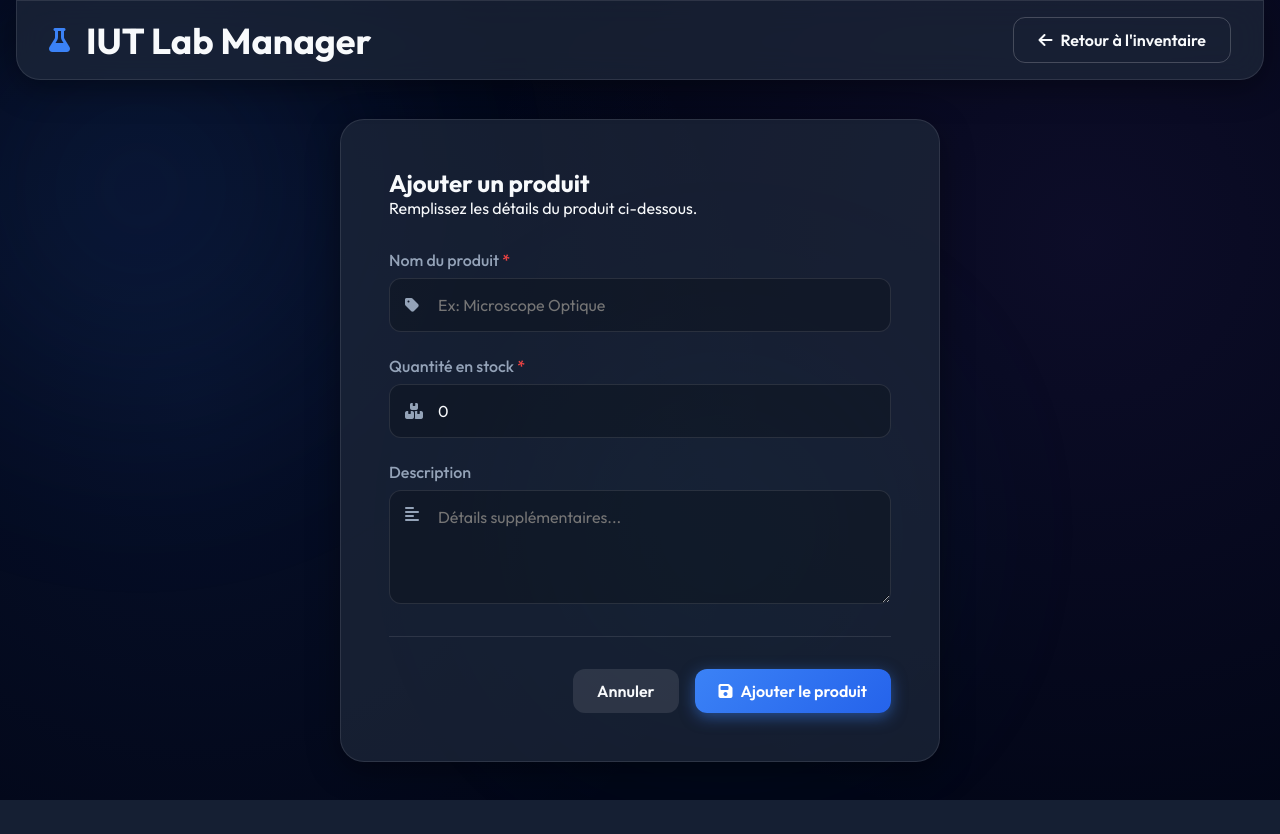
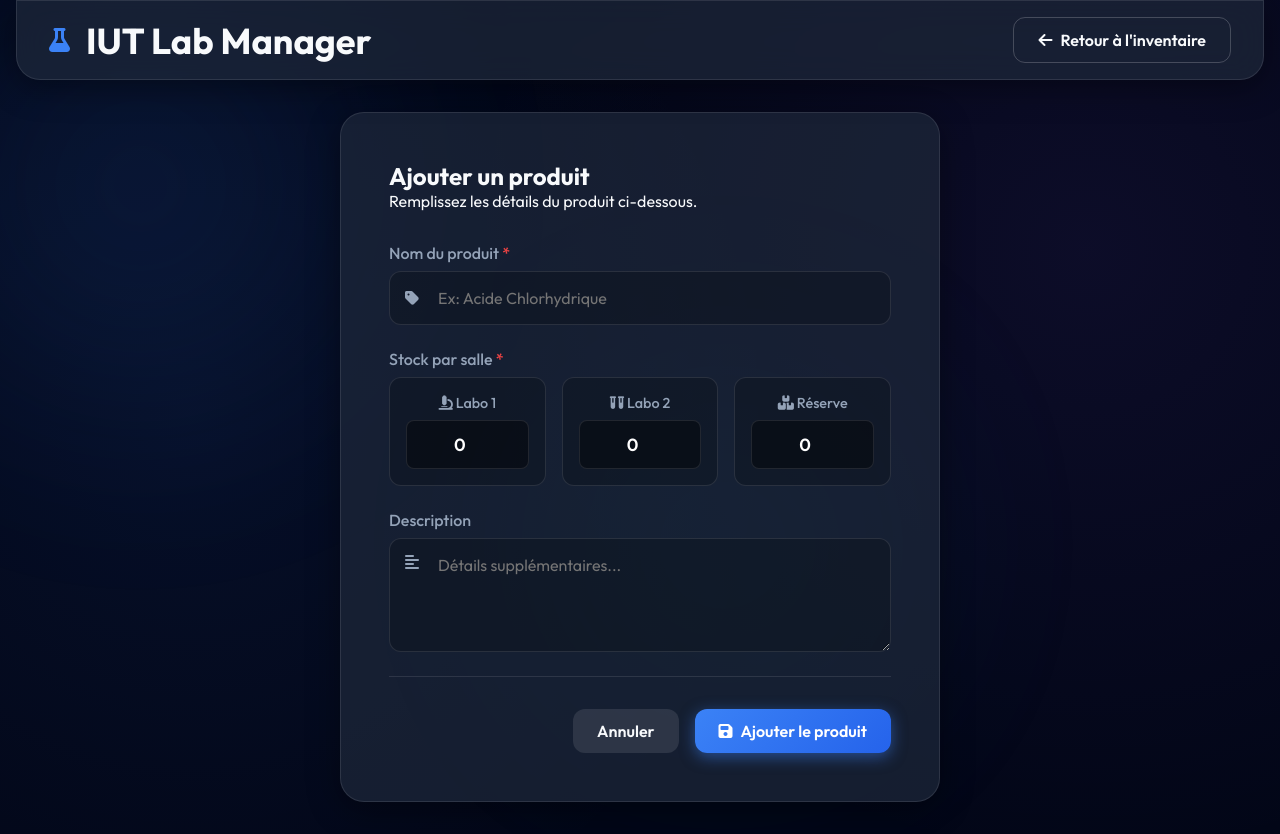
Before and after one commit to arthurhuyghe1/projet_sae23, a Flask app: page /add in a window 1280 px wide. Before the commit the page ends 800 px from the top, so only its background shows below. Run offline with Flask 3, Linux system fonts and the light colour scheme; the visitor is signed in with stand-in values (Sample User, id 1).

Commit message:
ajout système salle

```diff
--- a/app.py
+++ b/app.py
@@ -6,14 +6,13 @@ from flask import Flask, render_template, request, redirect, url_for, session, f
 app = Flask(__name__)
 app.secret_key = 'une_cle_secrete_tres_complexe'
 
-# Configuration de la base de données via variables d'environnement (définies dans docker-compose)
+# Configuration de la base de données via variables d'environnement
 DB_HOST = os.environ.get('DB_HOST', 'localhost')
 DB_USER = os.environ.get('DB_USER', 'user')
 DB_PASSWORD = os.environ.get('DB_PASSWORD', 'password')
 DB_NAME = os.environ.get('DB_NAME', 'iut_lab')
 
 def get_db_connection():
-    # Retry mechanism pour s'assurer que la db a démarré
     max_retries = 5
     for i in range(max_retries):
         try:
@@ -59,15 +58,39 @@ def inventory():
     if 'role' not in session:
         return redirect(url_for('login'))
 
+    current_room = request.args.get('room', 'all')
+    valid_rooms = ['all', 'lab1', 'lab2', 'reserve']
+    if current_room not in valid_rooms:
+        current_room = 'all'
+
     conn = get_db_connection()
     try:
         with conn.cursor() as cursor:
-            cursor.execute("SELECT * FROM products ORDER BY id DESC")
+            # Récupération de tous les produits en calculant le total
+            cursor.execute("""
+                SELECT id, name, description,
+                       qty_lab1, qty_lab2, qty_reserve,
+                       (qty_lab1 + qty_lab2 + qty_reserve) as total_qty
+                FROM products
+                ORDER BY id DESC
+            """)
             products = cursor.fetchall()
+
+            # Formater les données pour le template en fonction de la salle choisie
+            for p in products:
+                if current_room == 'lab1':
+                    p['display_qty'] = p['qty_lab1']
+                elif current_room == 'lab2':
+                    p['display_qty'] = p['qty_lab2']
+                elif current_room == 'reserve':
+                    p['display_qty'] = p['qty_reserve']
+                else:
+                    p['display_qty'] = p['total_qty']
+
     finally:
         conn.close()
 
-    return render_template('inventory.html', products=products, role=session['role'])
+    return render_template('inventory.html', products=products, role=session['role'], current_room=current_room)
 
 @app.route('/add', methods=['GET', 'POST'])
 def add_product():
@@ -76,15 +99,17 @@ def add_product():
 
     if request.method == 'POST':
         name = request.form['name']
-        quantity = request.form['quantity']
+        qty_lab1 = request.form['qty_lab1']
+        qty_lab2 = request.form['qty_lab2']
+        qty_reserve = request.form['qty_reserve']
         description = request.form['description']
 
         conn = get_db_connection()
         try:
             with conn.cursor() as cursor:
                 cursor.execute(
-                    "INSERT INTO products (name, quantity, description) VALUES (%s, %s, %s)",
-                    (name, quantity, description)
+                    "INSERT INTO products (name, qty_lab1, qty_lab2, qty_reserve, description) VALUES (%s, %s, %s, %s, %s)",
+                    (name, qty_lab1, qty_lab2, qty_reserve, description)
                 )
             conn.commit()
             flash('Produit ajouté avec succès.', 'success')
@@ -103,13 +128,15 @@ def edit_product(id):
     try:
         if request.method == 'POST':
             name = request.form['name']
-            quantity = request.form['quantity']
+            qty_lab1 = request.form['qty_lab1']
+            qty_lab2 = request.form['qty_lab2']
+            qty_reserve = request.form['qty_reserve']
             description = request.form['description']
 
             with conn.cursor() as cursor:
                 cursor.execute(
-                    "UPDATE products SET name=%s, quantity=%s, description=%s WHERE id=%s",
-                    (name, quantity, description, id)
+                    "UPDATE products SET name=%s, qty_lab1=%s, qty_lab2=%s, qty_reserve=%s, description=%s WHERE id=%s",
+                    (name, qty_lab1, qty_lab2, qty_reserve, description, id)
                 )
             conn.commit()
             flash('Produit modifié avec succès.', 'success')
--- a/static/style.css
+++ b/static/style.css
@@ -707,3 +707,87 @@ a {
         overflow-x: auto;
     }
 }
+
+/* ==========================================================================
+   Room Tabs Navigation
+   ========================================================================== */
+.room-tabs {
+    display: flex;
+    gap: 0.5rem;
+    margin-bottom: 1.5rem;
+    background: rgba(0, 0, 0, 0.2);
+    padding: 0.5rem;
+    border-radius: 16px;
+    border: 1px solid rgba(255, 255, 255, 0.05);
+    overflow-x: auto;
+}
+
+.tab-btn {
+    display: flex;
+    align-items: center;
+    gap: 0.5rem;
+    padding: 0.75rem 1.5rem;
+    border-radius: 12px;
+    color: var(--text-muted);
+    font-weight: 600;
+    transition: var(--transition-fast);
+    white-space: nowrap;
+}
+
+.tab-btn:hover {
+    color: #fff;
+    background: rgba(255, 255, 255, 0.05);
+}
+
+.tab-btn.active {
+    background: var(--primary);
+    color: #fff;
+    box-shadow: 0 4px 15px var(--primary-glow);
+}
+
+/* ==========================================================================
+   Add/Edit Form specific grid
+   ========================================================================== */
+.quantities-grid {
+    display: grid;
+    grid-template-columns: repeat(auto-fit, minmax(120px, 1fr));
+    gap: 1rem;
+    margin-top: 0.5rem;
+}
+
+.qty-input {
+    background: rgba(0, 0, 0, 0.2);
+    border: 1px solid rgba(255, 255, 255, 0.1);
+    border-radius: 12px;
+    padding: 1rem;
+    text-align: center;
+}
+
+.qty-input label {
+    font-size: 0.9rem;
+    margin-bottom: 0.5rem;
+    display: block;
+}
+
+.qty-input input {
+    width: 100%;
+    background: rgba(0, 0, 0, 0.4);
+    border: 1px solid rgba(255, 255, 255, 0.1);
+    border-radius: 8px;
+    padding: 0.75rem;
+    color: #fff;
+    font-size: 1.1rem;
+    font-weight: 600;
+    text-align: center;
+    transition: var(--transition-fast);
+}
+
+.qty-input input:focus {
+    outline: none;
+    border-color: var(--primary);
+    box-shadow: 0 0 0 2px rgba(59, 130, 246, 0.2);
+}
+
+.text-muted {
+    color: var(--text-muted);
+}
--- a/templates/add_edit.html
+++ b/templates/add_edit.html
@@ -26,15 +26,25 @@
                     <label for="name">Nom du produit <span class="required">*</span></label>
                     <div class="input-with-icon">
                         <i class="fas fa-tag"></i>
-                        <input type="text" id="name" name="name" value="{{ product.name if product else '' }}" required placeholder="Ex: Microscope Optique">
+                        <input type="text" id="name" name="name" value="{{ product.name if product else '' }}" required placeholder="Ex: Acide Chlorhydrique">
                     </div>
                 </div>
 
-                <div class="form-group">
-                    <label for="quantity">Quantité en stock <span class="required">*</span></label>
-                    <div class="input-with-icon">
-                        <i class="fas fa-boxes"></i>
-                        <input type="number" id="quantity" name="quantity" value="{{ product.quantity if product else '0' }}" min="0" required>
+                <div class="form-group room-quantities-group">
+                    <label>Stock par salle <span class="required">*</span></label>
+                    <div class="quantities-grid">
+                        <div class="qty-input">
+                            <label for="qty_lab1"><i class="fas fa-microscope text-muted"></i> Labo 1</label>
+                            <input type="number" id="qty_lab1" name="qty_lab1" value="{{ product.qty_lab1 if product else '0' }}" min="0" required>
+                        </div>
+                        <div class="qty-input">
+                            <label for="qty_lab2"><i class="fas fa-vials text-muted"></i> Labo 2</label>
+                            <input type="number" id="qty_lab2" name="qty_lab2" value="{{ product.qty_lab2 if product else '0' }}" min="0" required>
+                        </div>
+                        <div class="qty-input">
+                            <label for="qty_reserve"><i class="fas fa-boxes text-muted"></i> Réserve</label>
+                            <input type="number" id="qty_reserve" name="qty_reserve" value="{{ product.qty_reserve if product else '0' }}" min="0" required>
+                        </div>
                     </div>
                 </div>
 
@@ -46,7 +56,7 @@
                     </div>
                 </div>
 
-                <div class="form-actions">
+                <div class="form-actions" style="margin-top: 1rem; padding-top: 2rem; border-top: 1px solid rgba(255,255,255,0.1);">
                     <a href="{{ url_for('inventory') }}" class="btn btn-secondary">Annuler</a>
                     <button type="submit" class="btn btn-primary">
                         <i class="fas fa-save"></i> {{ action }} le produit
```
Also changed, not shown: init.sql (+12 -7 lines), templates/inventory.html (+27 -4 lines).
